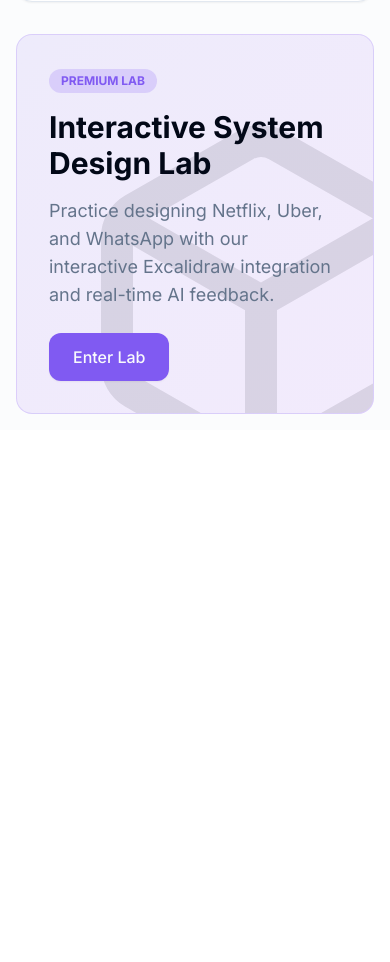
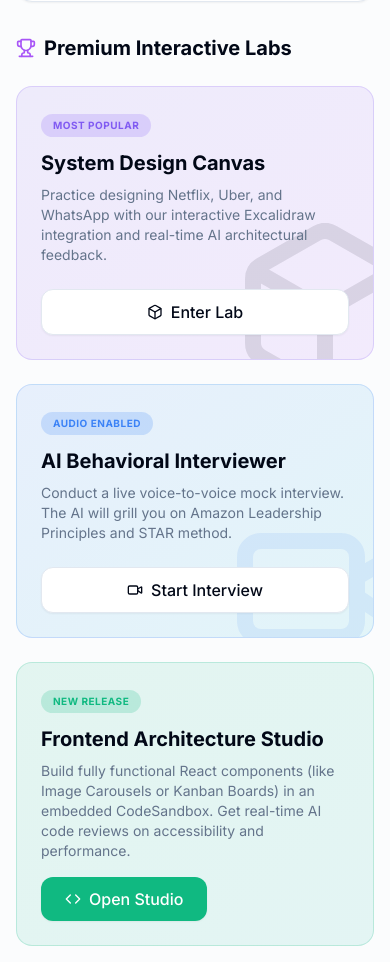
Before and after one commit to Jahnavi-Mogarala/AI-Recruitment-Intelligence-Platform, a Next.js app in the folder frontend/: page /dashboard/learning in a window 390 px wide. Shown: the part 1228-2190 px from the top of the page. Before the commit the page ends 1658 px from the top, so only its background shows below. Built offline with nearby package versions, Linux system fonts and the light colour scheme.

Commit message:
Enhance Premium Labs teaser with a responsive grid of multiple labs

```diff
--- a/frontend/src/app/dashboard/learning/page.tsx
+++ b/frontend/src/app/dashboard/learning/page.tsx
@@ -311,23 +311,78 @@
             </div>
           )}
 
-          {/* System Design Lab Teaser */}
-          <div className="bg-gradient-to-br from-primary/10 to-purple-500/10 border border-primary/20 rounded-2xl p-8 relative overflow-hidden">
-            <div className="relative z-10 max-w-2xl">
-              <span className="inline-block px-3 py-1 rounded-full bg-primary/20 text-primary text-xs font-bold mb-4">
-                PREMIUM LAB
-              </span>
-              <h2 className="text-3xl font-bold mb-4">Interactive System Design Lab</h2>
-              <p className="text-lg text-muted-foreground mb-6">
-                Practice designing Netflix, Uber, and WhatsApp with our interactive Excalidraw integration and real-time AI feedback.
-              </p>
-              <button className="bg-primary text-primary-foreground px-6 py-3 rounded-xl font-medium shadow-sm hover:bg-primary/90 transition">
-                Enter Lab
-              </button>
+          {/* Premium Labs Section */}
+          <div className="mt-12 space-y-6">
+            <div className="flex items-center justify-between">
+              <h2 className="text-xl font-bold flex items-center gap-2">
+                <Trophy className="w-5 h-5 text-purple-500" /> Premium Interactive Labs
+              </h2>
             </div>
+            <div className="grid grid-cols-1 lg:grid-cols-2 gap-6">
 
-            <div className="absolute -right-20 -bottom-20 opacity-10 pointer-events-none">
-              <Box className="w-96 h-96" />
+              {/* Lab 1: System Design */}
+              <div className="bg-gradient-to-br from-primary/10 to-purple-500/10 border border-primary/20 rounded-2xl p-6 relative overflow-hidden flex flex-col">
+                <div className="relative z-10 flex-1">
+                  <span className="inline-block px-3 py-1 rounded-full bg-primary/20 text-primary text-[10px] font-bold mb-3 uppercase tracking-wider">
+                    Most Popular
+                  </span>
+                  <h3 className="text-xl font-bold mb-2">System Design Canvas</h3>
+                  <p className="text-sm text-muted-foreground mb-6">
+                    Practice designing Netflix, Uber, and WhatsApp with our interactive Excalidraw integration and real-time AI architectural feedback.
+                  </p>
+                </div>
+                <div className="relative z-10 mt-auto">
+                  <button className="w-full bg-background text-foreground border border-border px-4 py-2.5 rounded-xl font-medium shadow-sm hover:bg-secondary transition flex items-center justify-center gap-2">
+                    <Box className="w-4 h-4" /> Enter Lab
+                  </button>
+                </div>
+                <div className="absolute -right-12 -bottom-12 opacity-10 pointer-events-none">
+                  <Box className="w-48 h-48" />
+                </div>
+              </div>
+
+              {/* Lab 2: Behavioral Mock Interview */}
+              <div className="bg-gradient-to-br from-blue-500/10 to-cyan-500/10 border border-blue-500/20 rounded-2xl p-6 relative overflow-hidden flex flex-col">
+                <div className="relative z-10 flex-1">
+                  <span className="inline-block px-3 py-1 rounded-full bg-blue-500/20 text-blue-500 text-[10px] font-bold mb-3 uppercase tracking-wider">
+                    Audio Enabled
+                  </span>
+                  <h3 className="text-xl font-bold mb-2">AI Behavioral Interviewer</h3>
+                  <p className="text-sm text-muted-foreground mb-6">
+                    Conduct a live voice-to-voice mock interview. The AI will grill you on Amazon Leadership Principles and STAR method.
+                  </p>
+                </div>
+                <div className="relative z-10 mt-auto">
+                  <button className="w-full bg-background text-foreground border border-border px-4 py-2.5 rounded-xl font-medium shadow-sm hover:bg-secondary transition flex items-center justify-center gap-2">
+                    <Video className="w-4 h-4" /> Start Interview
+                  </button>
+                </div>
+                <div className="absolute -right-12 -bottom-12 opacity-10 pointer-events-none text-blue-500">
+                  <Video className="w-48 h-48" />
+                </div>
+              </div>
+
+              {/* Lab 3: Frontend Component Builder */}
+              <div className="bg-gradient-to-br from-emerald-500/10 to-teal-500/10 border border-emerald-500/20 rounded-2xl p-6 relative overflow-hidden flex flex-col lg:col-span-2">
+                <div className="relative z-10 flex-1 flex flex-col md:flex-row gap-6 items-center">
+                  <div className="flex-1">
+                    <span className="inline-block px-3 py-1 rounded-full bg-emerald-500/20 text-emerald-500 text-[10px] font-bold mb-3 uppercase tracking-wider">
+                      New Release
+                    </span>
+                    <h3 className="text-xl font-bold mb-2">Frontend Architecture Studio</h3>
+                    <p className="text-sm text-muted-foreground mb-4">
+                      Build fully functional React components (like Image Carousels or Kanban Boards) in an embedded CodeSandbox. Get real-time AI code reviews on accessibility and performance.
+                    </p>
+                    <button className="bg-emerald-500 text-white px-6 py-2.5 rounded-xl font-medium shadow-sm hover:bg-emerald-600 transition flex items-center gap-2">
+                      <Code className="w-4 h-4" /> Open Studio
+                    </button>
+                  </div>
+                  <div className="hidden md:block w-32 h-32 opacity-20 text-emerald-500 pointer-events-none">
+                    <BookOpen className="w-full h-full" />
+                  </div>
+                </div>
+              </div>
+
             </div>
           </div>
         </div>
```
